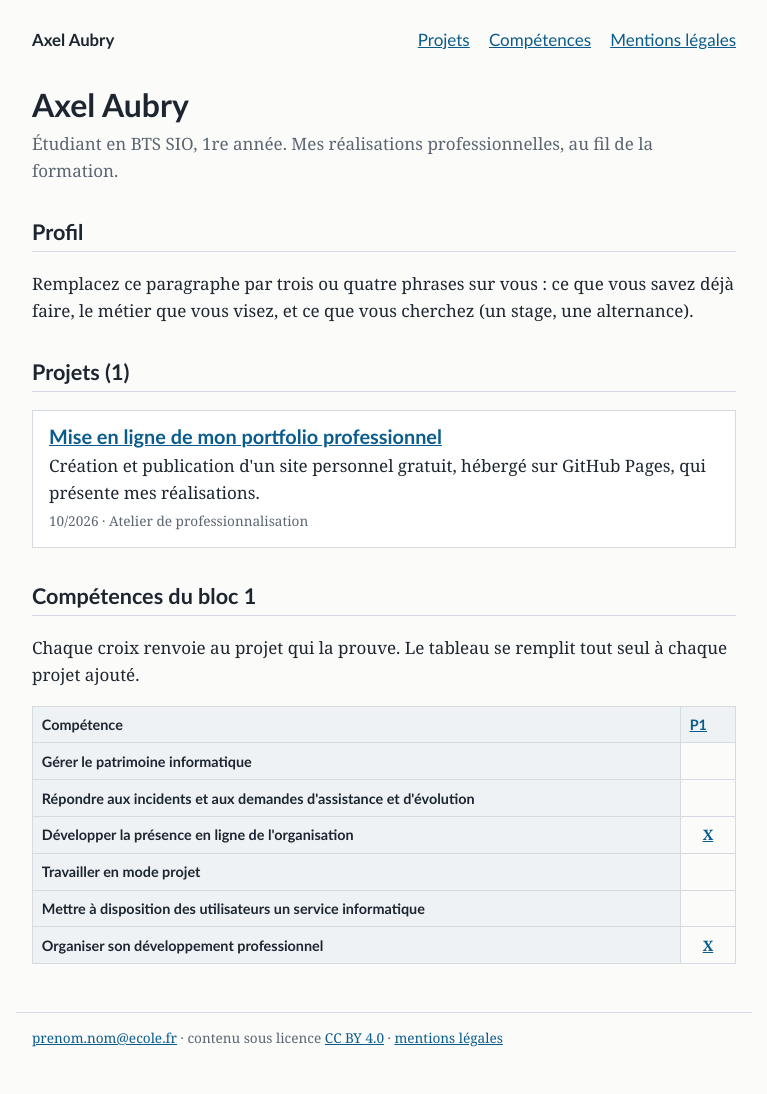
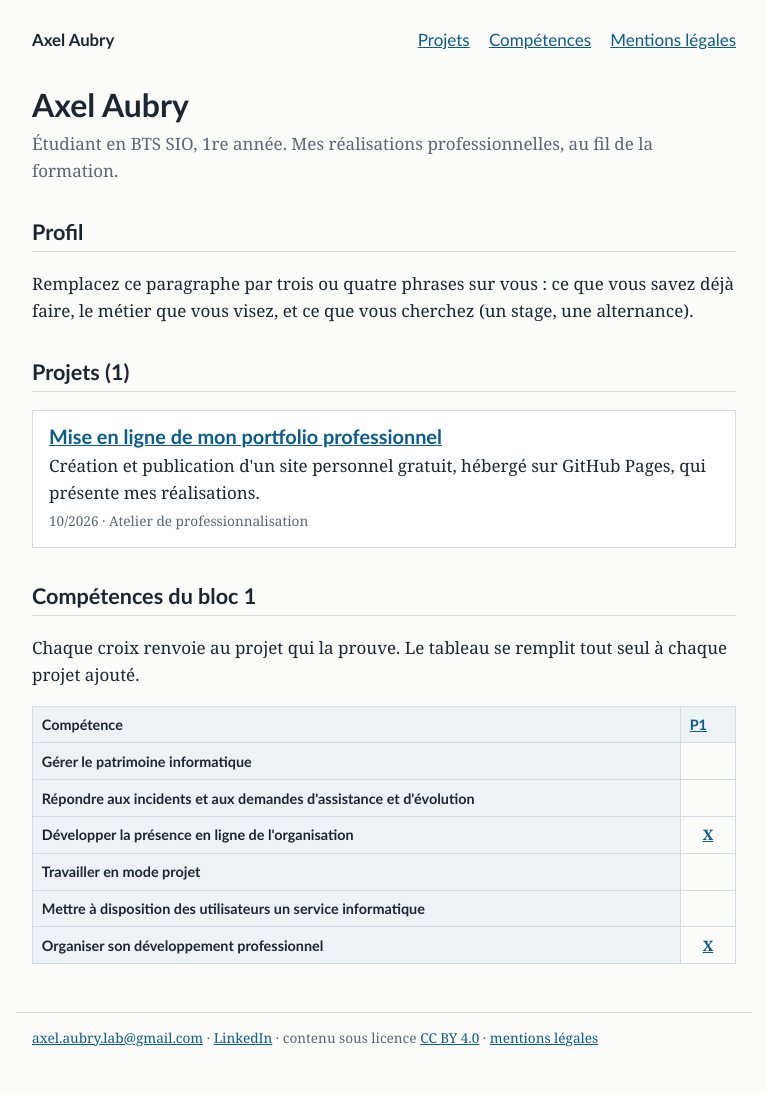
Before and after one commit to downykin/portfolio, a Jekyll site: the page built from index.html, in a window 1280 px wide. Shown: the whole page, without its empty margins (256-1023 px from the left). Built offline with Jekyll 4.4.1, drawn with Linux system fonts in a browser that asks for light colours.

Commit message:
email changé et linkedin adresse

```diff
--- a/_config.yml
+++ b/_config.yml
@@ -2,8 +2,8 @@
 # et le site se met à jour tout seul après la publication.
 title: "Axel Aubry" #mon nom et mon prénom
 description: "Étudiant en BTS SIO, 1re année. Mes réalisations professionnelles, au fil de la formation."
-email: "prenom.nom@ecole.fr"
-linkedin: ""
+email: "axel.aubry.lab@gmail.com"
+linkedin: "www.linkedin.com/in/axel-aubry-lab"
 
 lang: fr
 
```
